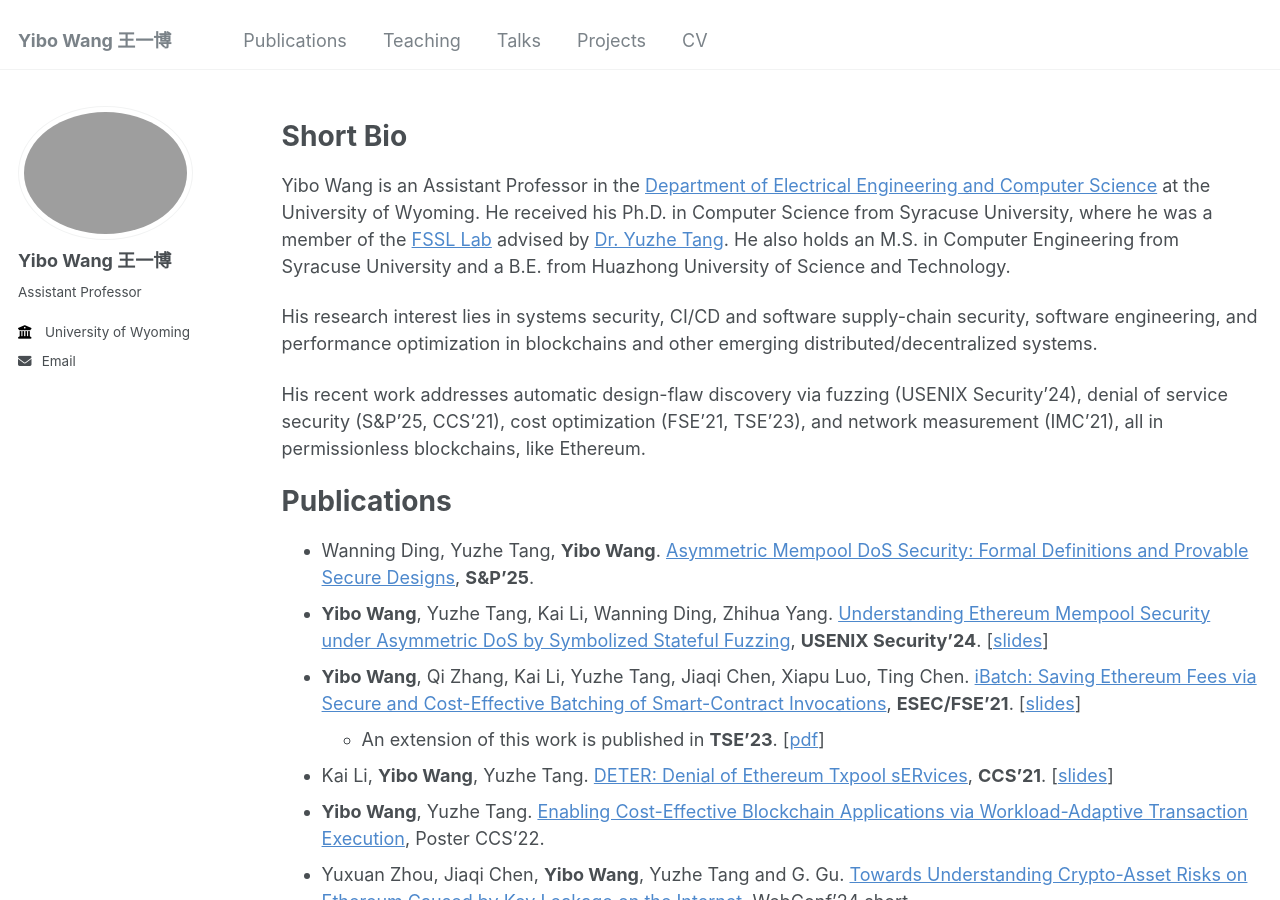
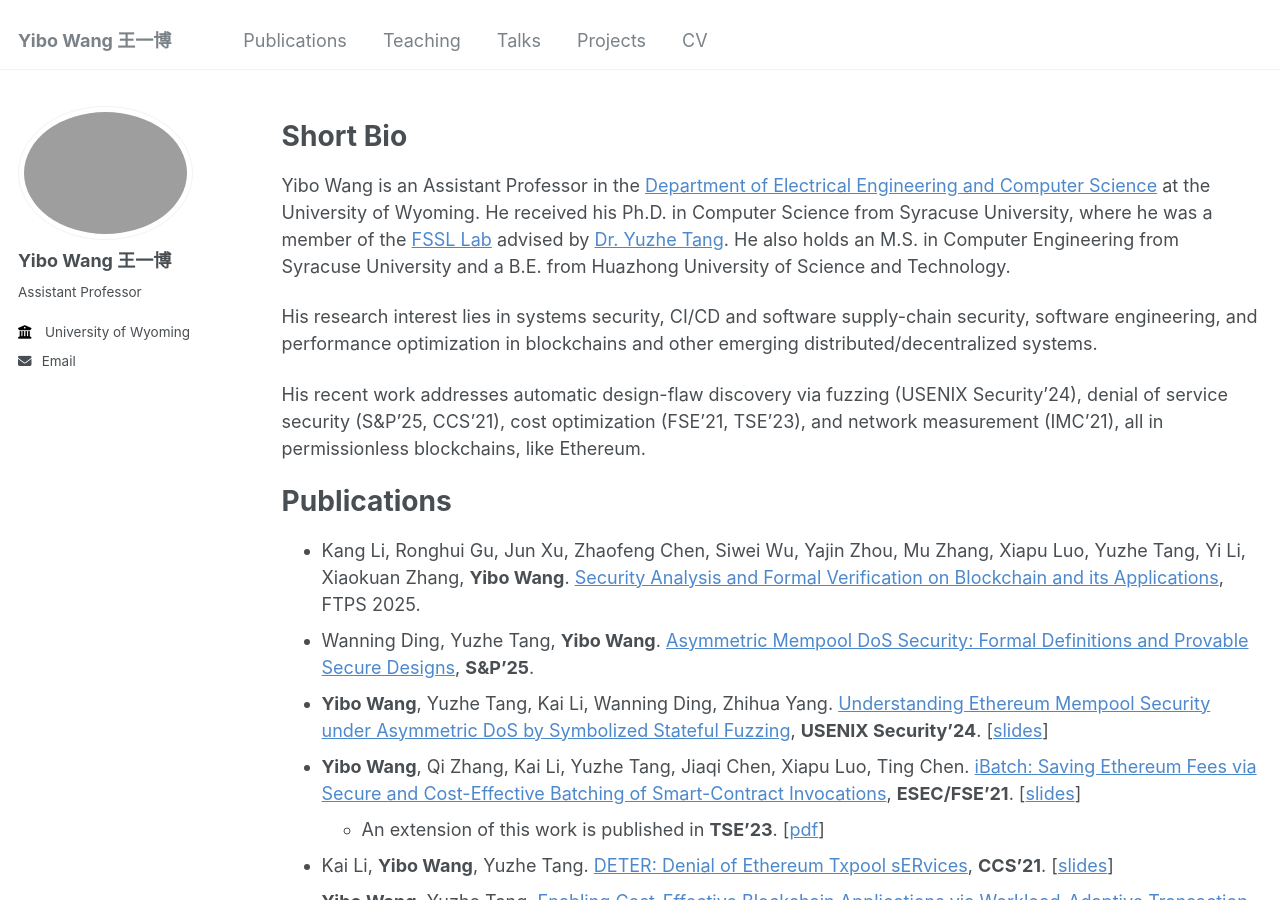
Before and after one commit to wangyibo0308/wangyibo0308.github.io, a Jekyll site: the page built from _pages/about.md, in a window 1280 px wide and 900 px high. Built offline with Jekyll 4.4.1, drawn with Linux system fonts in a browser that asks for light colours.

Commit message:
Update about.md

```diff
--- a/_pages/about.md
+++ b/_pages/about.md
@@ -19,6 +19,7 @@ His recent work addresses automatic design-flaw discovery via fuzzing (USENIX Se
 
 Publications
 ======
+- Kang Li, Ronghui Gu, Jun Xu, Zhaofeng Chen, Siwei Wu, Yajin Zhou, Mu Zhang, Xiapu Luo, Yuzhe Tang, Yi Li, Xiaokuan Zhang, **Yibo Wang**. [Security Analysis and Formal Verification on Blockchain and its Applications](https://www.nowpublishers.com/article/Details/SEC-044), FTPS 2025.
 - Wanning Ding, Yuzhe Tang, **Yibo Wang**. [Asymmetric Mempool DoS Security: Formal Definitions and Provable Secure Designs](https://www.computer.org/csdl/proceedings-article/sp/2025/223600a061/21B7R6HnWWk),  **S&P'25**.
 - **Yibo Wang**, Yuzhe Tang, Kai Li, Wanning Ding, Zhihua Yang. [Understanding Ethereum Mempool Security under Asymmetric DoS by Symbolized Stateful Fuzzing](https://www.usenix.org/system/files/usenixsecurity24-wang-yibo.pdf), **USENIX Security'24**. [[slides](https://www.usenix.org/system/files/usenixsecurity24_slides-wang-yibo.pdf)]
 - **Yibo Wang**, Qi Zhang, Kai Li, Yuzhe Tang, Jiaqi Chen, Xiapu Luo, Ting Chen. [iBatch: Saving Ethereum Fees via Secure and Cost-Effective Batching of Smart-Contract Invocations](https://dl.acm.org/doi/pdf/10.1145/3468264.3468568), **ESEC/FSE'21**. [[slides](https://docs.google.com/presentation/d/1BAbKc0El5ccnSwowvgFECqgYMjrKFBS-aQMwgGJBYfo/edit#slide=id.gfb81233821_0_0)]
```
